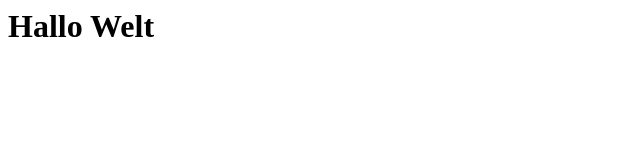
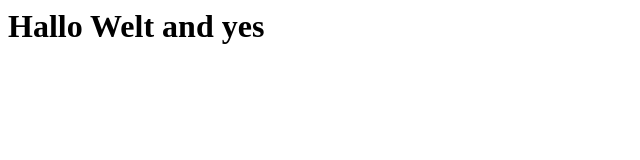
Before and after one commit to Balde-Tidiane/BK-GuT-Repo, a plain HTML site: page index.html in a window 1280 px wide. Shown: the whole page, without its empty margins (0-640 px from the left). Drawn offline with Linux system fonts and the light colour scheme.

Commit message:
Mit mac changes

```diff
--- a/index.html
+++ b/index.html
@@ -1,5 +1,5 @@
 <html>
     <body>
-        <h1>Hallo Welt</h1>
+        <h1>Hallo Welt and yes</h1>
     </body>
 </html>
```
